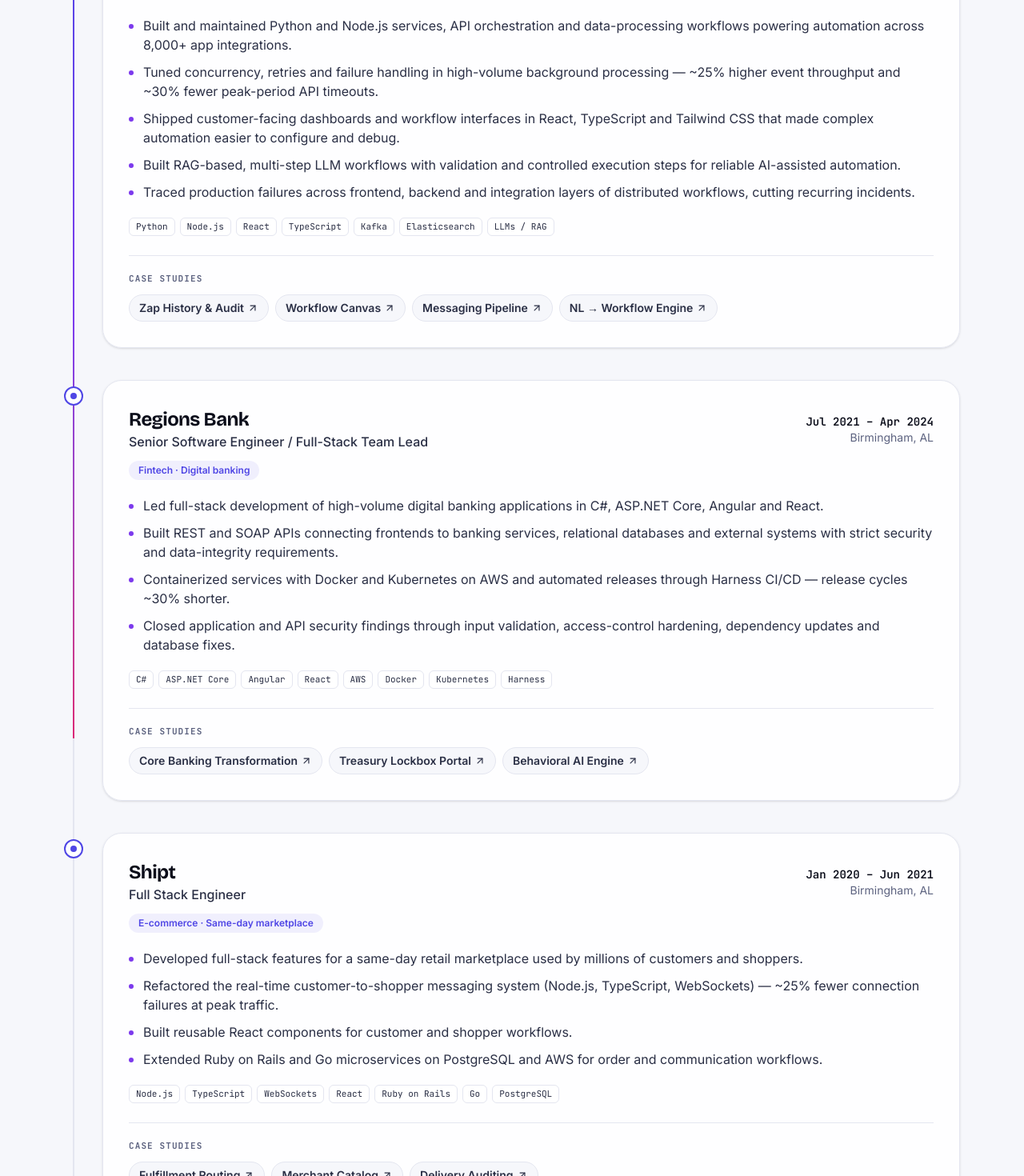
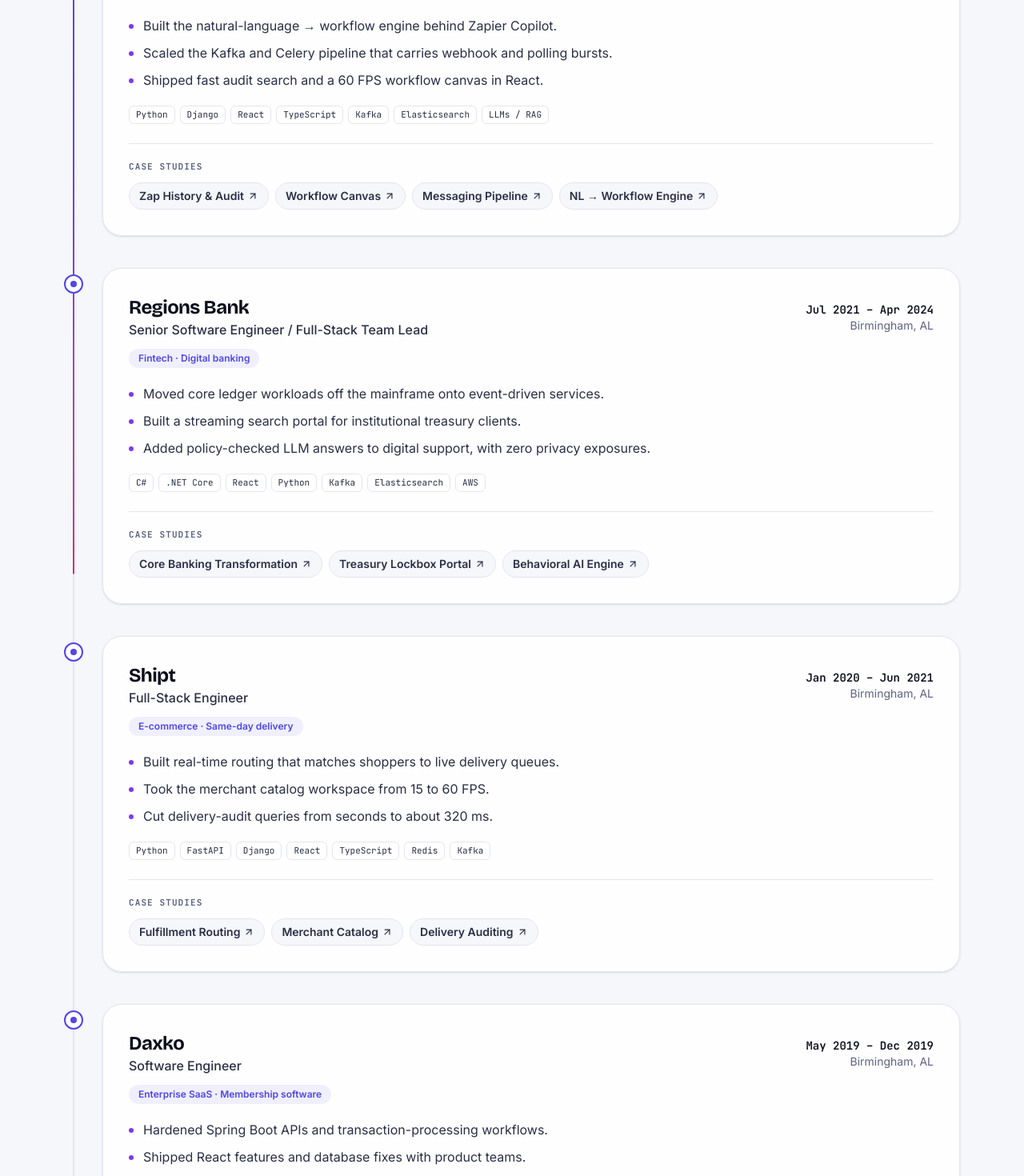
Before and after one commit to Apollo0229/portfolio, a Next.js app: page / in a window 1280 px wide. Shown: the part 4920-6390 px from the top of the page at 80% size. Built offline with nearby package versions, Linux system fonts and the light colour scheme.

Commit message:
feat(content): tighten experience into summaries, key metrics and short highlights
Each role now has a one-line summary, two to three headline metrics and
short highlights drawn from the project portfolio, plus an accent color
for its company mark.

```diff
--- a/src/data/profile.ts
+++ b/src/data/profile.ts
@@ -1,3 +1,5 @@
+import type { Metric } from "./projects";
+
 export const profile = {
   name: "Austin Creamer",
   nickname: "Apollo",
@@ -16,8 +18,13 @@ export type Experience = {
   period: string;
   location: string;
   domain: string;
+  /** Brand-ish accent for the company mark. */
+  accent: string;
+  /** One line on what the job was about. */
+  summary: string;
+  metrics: Metric[];
+  highlights: string[];
   stack: string[];
-  highlights: string[];
 };
 
 export const experience: Experience[] = [
@@ -27,14 +34,19 @@ export const experience: Experience[] = [
     period: "May 2024 – Jul 2026",
     location: "Remote, US",
     domain: "AI · Workflow automation SaaS",
-    stack: ["Python", "Node.js", "React", "TypeScript", "Kafka", "Elasticsearch", "LLMs / RAG"],
+    accent: "#ff4f00",
+    summary: "Full-stack and AI work on the automation platform behind 8,000+ app integrations.",
+    metrics: [
+      { value: "91%", label: "zero-shot workflow generation" },
+      { value: "−90%", label: "Kafka connections" },
+      { value: "320ms", label: "audit search (from 4.8s)" },
+    ],
     highlights: [
-      "Built and maintained Python and Node.js services, API orchestration and data-processing workflows powering automation across 8,000+ app integrations.",
-      "Tuned concurrency, retries and failure handling in high-volume background processing — ~25% higher event throughput and ~30% fewer peak-period API timeouts.",
-      "Shipped customer-facing dashboards and workflow interfaces in React, TypeScript and Tailwind CSS that made complex automation easier to configure and debug.",
-      "Built RAG-based, multi-step LLM workflows with validation and controlled execution steps for reliable AI-assisted automation.",
-      "Traced production failures across frontend, backend and integration layers of distributed workflows, cutting recurring incidents.",
+      "Built the natural-language → workflow engine behind Zapier Copilot.",
+      "Scaled the Kafka and Celery pipeline that carries webhook and polling bursts.",
+      "Shipped fast audit search and a 60 FPS workflow canvas in React.",
     ],
+    stack: ["Python", "Django", "React", "TypeScript", "Kafka", "Elasticsearch", "LLMs / RAG"],
   },
   {
     company: "Regions Bank",
@@ -42,40 +54,54 @@ export const experience: Experience[] = [
     period: "Jul 2021 – Apr 2024",
     location: "Birmingham, AL",
     domain: "Fintech · Digital banking",
-    stack: ["C#", "ASP.NET Core", "Angular", "React", "AWS", "Docker", "Kubernetes", "Harness"],
+    accent: "#4d8a1f",
+    summary: "Led full-stack delivery on core banking, treasury and customer-support platforms.",
+    metrics: [
+      { value: "−40%", label: "mainframe dependency" },
+      { value: "+48%", label: "treasury client satisfaction" },
+      { value: "+55%", label: "automated support resolution" },
+    ],
     highlights: [
-      "Led full-stack development of high-volume digital banking applications in C#, ASP.NET Core, Angular and React.",
-      "Built REST and SOAP APIs connecting frontends to banking services, relational databases and external systems with strict security and data-integrity requirements.",
-      "Containerized services with Docker and Kubernetes on AWS and automated releases through Harness CI/CD — release cycles ~30% shorter.",
-      "Closed application and API security findings through input validation, access-control hardening, dependency updates and database fixes.",
+      "Moved core ledger workloads off the mainframe onto event-driven services.",
+      "Built a streaming search portal for institutional treasury clients.",
+      "Added policy-checked LLM answers to digital support, with zero privacy exposures.",
     ],
+    stack: ["C#", ".NET Core", "React", "Python", "Kafka", "Elasticsearch", "AWS"],
   },
   {
     company: "Shipt",
-    role: "Full Stack Engineer",
+    role: "Full-Stack Engineer",
     period: "Jan 2020 – Jun 2021",
     location: "Birmingham, AL",
-    domain: "E-commerce · Same-day marketplace",
-    stack: ["Node.js", "TypeScript", "WebSockets", "React", "Ruby on Rails", "Go", "PostgreSQL"],
+    domain: "E-commerce · Same-day delivery",
+    accent: "#0f9d76",
+    summary: "Real-time fulfillment, merchant tools and delivery operations for a same-day marketplace.",
+    metrics: [
+      { value: "2.5M", label: "active orders supported" },
+      { value: "10×", label: "lower broker load" },
+      { value: "60 FPS", label: "on 1,500+ catalog nodes" },
+    ],
     highlights: [
-      "Developed full-stack features for a same-day retail marketplace used by millions of customers and shoppers.",
-      "Refactored the real-time customer-to-shopper messaging system (Node.js, TypeScript, WebSockets) — ~25% fewer connection failures at peak traffic.",
-      "Built reusable React components for customer and shopper workflows.",
-      "Extended Ruby on Rails and Go microservices on PostgreSQL and AWS for order and communication workflows.",
+      "Built real-time routing that matches shoppers to live delivery queues.",
+      "Took the merchant catalog workspace from 15 to 60 FPS.",
+      "Cut delivery-audit queries from seconds to about 320 ms.",
     ],
+    stack: ["Python", "FastAPI", "Django", "React", "TypeScript", "Redis", "Kafka"],
   },
   {
     company: "Daxko",
     role: "Software Engineer",
     period: "May 2019 – Dec 2019",
     location: "Birmingham, AL",
-    domain: "Enterprise SaaS · Membership & operations",
+    domain: "Enterprise SaaS · Membership software",
+    accent: "#2563eb",
+    summary: "Membership and operations software for fitness and wellness organizations.",
+    metrics: [{ value: "−20%", label: "transaction defects" }],
+    highlights: [
+      "Hardened Spring Boot APIs and transaction-processing workflows.",
+      "Shipped React features and database fixes with product teams.",
+    ],
     stack: ["Java", "Spring Boot", "React", "SQL"],
-    highlights: [
-      "Built full-stack features for membership and operations software used by fitness and wellness organizations.",
-      "Improved Spring Boot APIs and transaction-processing workflows — ~20% fewer transaction-related defects in affected modules.",
-      "Delivered React UI enhancements, backend fixes and database updates with product stakeholders.",
-    ],
   },
 ];
 
```
